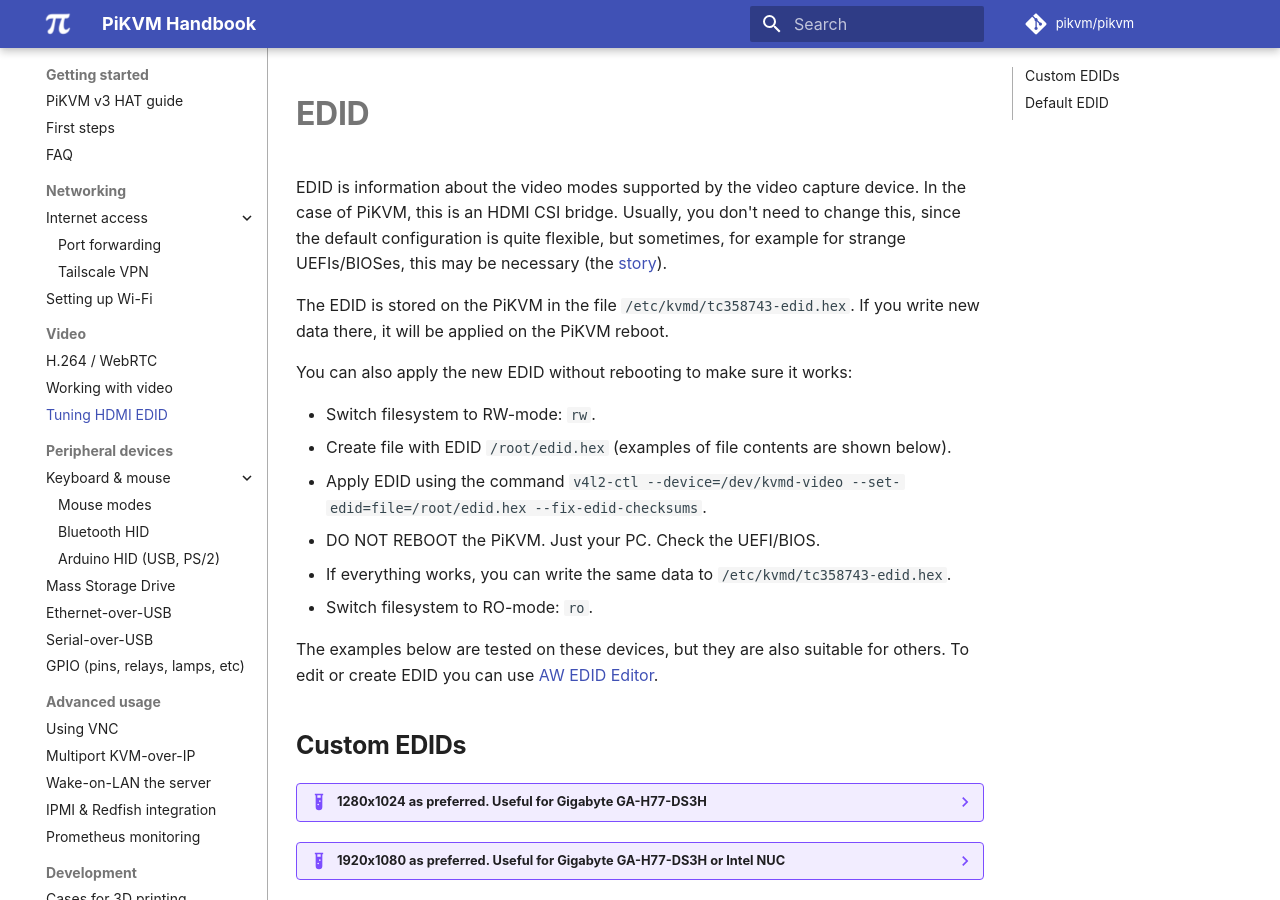
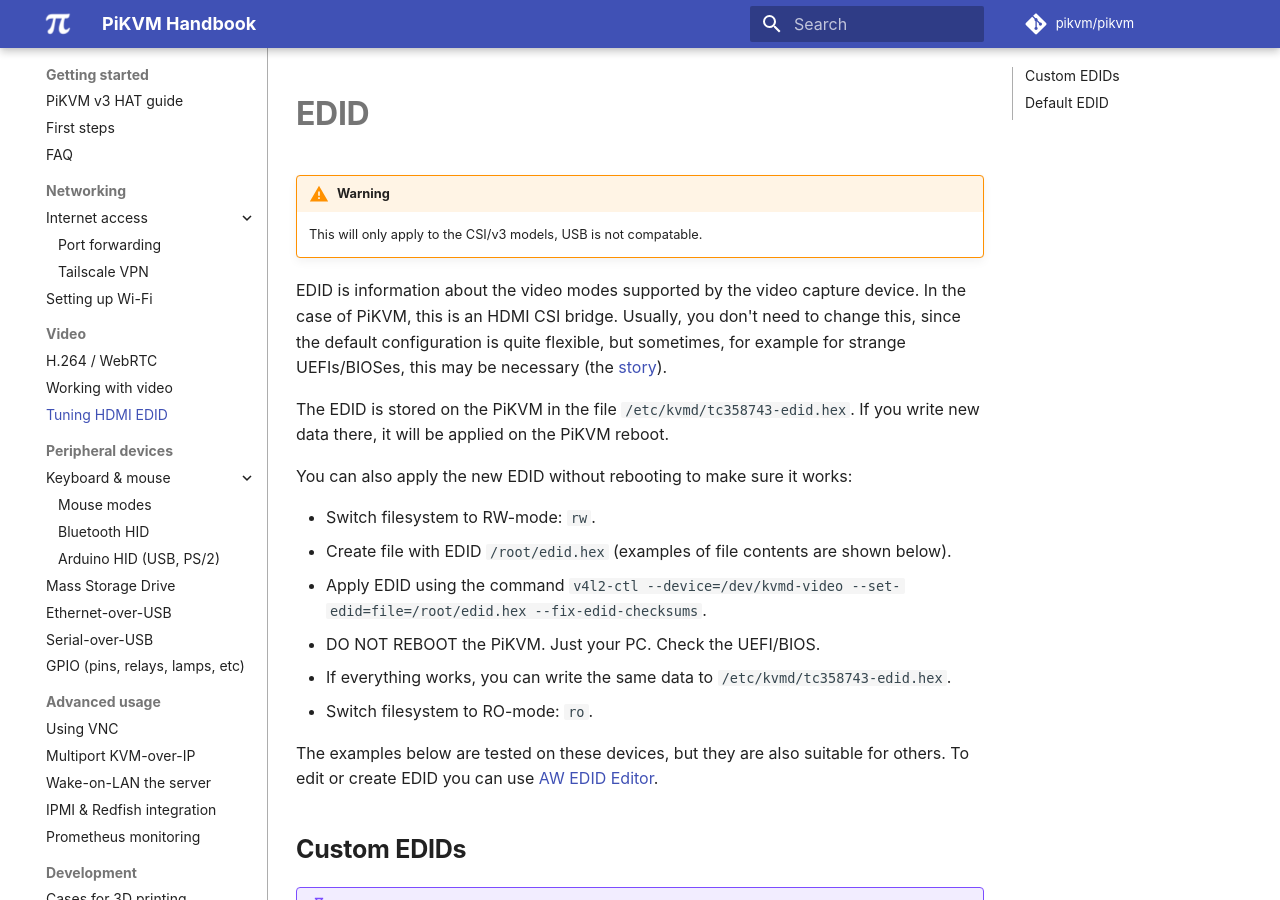
Before and after one commit to pikvm/pikvm, an MkDocs documentation site: the page built from docs/edid.md, in a window 1280 px wide and 900 px high. Built offline with MkDocs 1.6.1 and Material for MkDocs 9.7.7, drawn with Linux system fonts in a browser that asks for light colours; some web fonts are replaced; comment, search, counter and statistics services are not loaded.

Commit message:
Update edid.md
Added verbiage for clarity

```diff
--- a/docs/edid.md
+++ b/docs/edid.md
@@ -1,4 +1,7 @@
 # EDID
+
+!!! warning
+    This will only apply to the CSI/v3 models, USB is not compatable.
 
 EDID is information about the video modes supported by the video capture device.
 In the case of PiKVM, this is an HDMI CSI bridge. Usually, you don't need to change this, since the default configuration is quite flexible,
```
